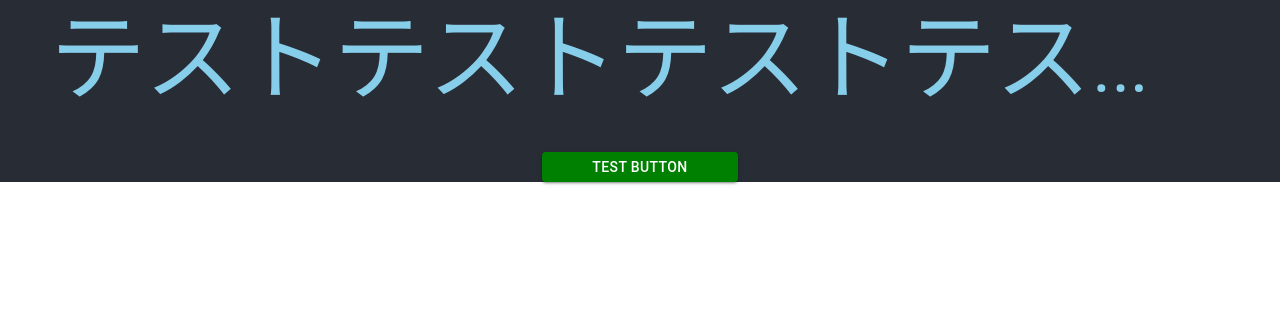
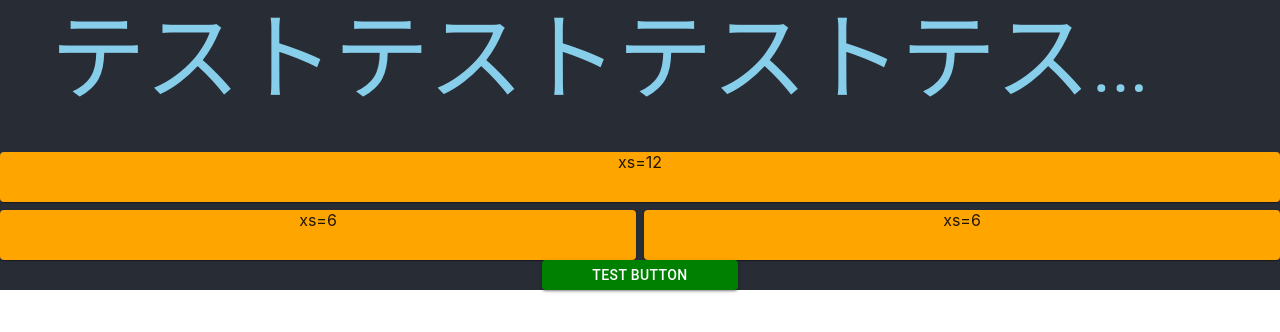
Before and after one commit to h-yabi/Learning-React-Redux-TypeScript, a React (Create React App) app in the folder chart_lesson/: page / in a window 1280 px wide. Shown: the top 332 px of the page. Built offline with nearby package versions, Linux system fonts and the light colour scheme.

Commit message:
MaterialUI - Grid を使ってみた

```diff
--- a/chart_lesson/src/components/MaterialUI.tsx
+++ b/chart_lesson/src/components/MaterialUI.tsx
@@ -1,5 +1,5 @@
 import React from 'react';
-import { Button, makeStyles, Typography } from '@material-ui/core';
+import { Button, makeStyles, Typography, Grid, Paper } from '@material-ui/core';
 
 const useStyles = makeStyles({
   buttonStyle: {
@@ -9,6 +9,10 @@ const useStyles = makeStyles({
   typeStyle: {
     color: 'skyblue',
     padding: '3px 50px',
+  },
+  paperStyle: {
+    background: 'orange',
+    height: '50px',
   },
 });
 
@@ -26,6 +30,19 @@ const MaterialUI: React.FC = () => {
       >
         テストテストテストテストテストテスト
       </Typography>
+
+      <Grid container spacing={1}>
+        <Grid item sm={12}>
+          <Paper className={classes.paperStyle}>xs=12</Paper>
+        </Grid>
+        <Grid item sm={6}>
+          <Paper className={classes.paperStyle}>xs=6</Paper>
+        </Grid>
+        <Grid item sm={6}>
+          <Paper className={classes.paperStyle}>xs=6</Paper>
+        </Grid>
+      </Grid>
+
       <Button
         className={classes.buttonStyle}
         variant="contained"
```
